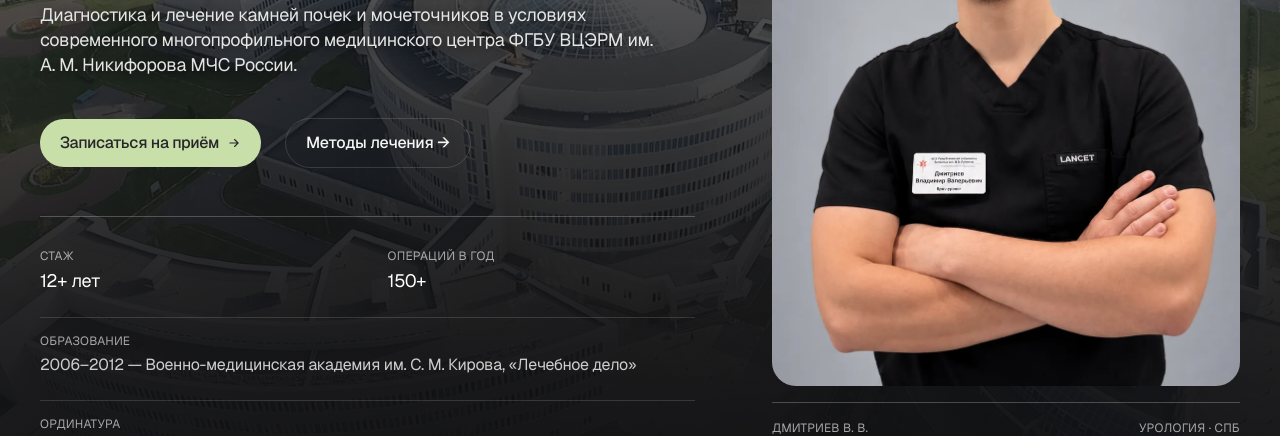
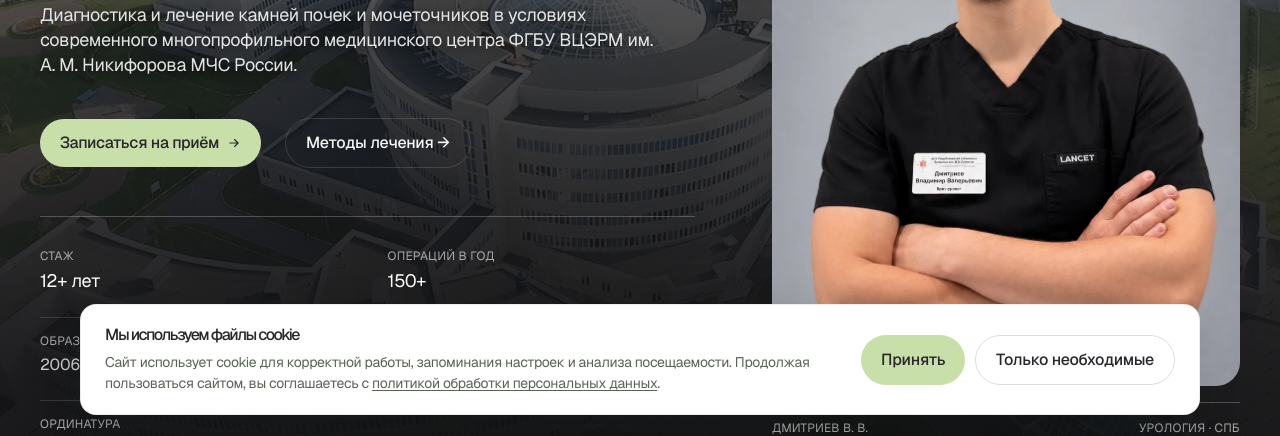
Before and after one commit to albeweb/dmitriev-uro, a plain HTML site: page index.html in a window 1280 px wide. Shown: the part 369-805 px from the top of the page. Drawn offline with Linux system fonts and the light colour scheme; a script that the page names is missing.

Commit message:
Update index.html

```diff
--- a/index.html
+++ b/index.html
@@ -65,6 +65,91 @@
 }
 </script>
 <link rel="stylesheet" href="style.css"/>
+<style>
+/* ===== Cookie banner ===== */
+.cookie-banner{
+  position: fixed;
+  left: 0;
+  right: 0;
+  bottom: 0;
+  z-index: 900;
+  padding: 0 16px calc(16px + env(safe-area-inset-bottom, 0px));
+  opacity: 0;
+  visibility: hidden;
+  transform: translateY(20px);
+  transition: opacity .3s ease, transform .3s ease, visibility .3s;
+  pointer-events: none;
+}
+.cookie-banner.is-visible{
+  opacity: 1;
+  visibility: visible;
+  transform: none;
+  pointer-events: auto;
+}
+.cookie-banner.is-dismissed{ display: none; }
+
+.cookie-banner__inner{
+  max-width: 1120px;
+  margin: 0 auto;
+  display: flex;
+  align-items: center;
+  gap: 24px;
+  padding: 20px 24px;
+  background: #ffffff;
+  border: 1px solid rgba(0,0,0,.08);
+  border-radius: 16px;
+  box-shadow: 0 12px 40px rgba(20,30,20,.16);
+}
+
+.cookie-banner__content{ min-width: 0; }
+
+.cookie-banner__title{
+  margin: 0 0 6px;
+  font-size: 16px;
+  font-weight: 500;
+  line-height: 1.3;
+  color: inherit;
+}
+
+.cookie-banner__text{
+  margin: 0;
+  font-size: 14px;
+  line-height: 1.5;
+  color: #5a6357;
+  max-width: 760px;
+}
+.cookie-banner__text a{
+  color: inherit;
+  text-decoration: underline;
+  text-underline-offset: 2px;
+}
+
+.cookie-banner__actions{
+  display: flex;
+  gap: 10px;
+  flex-shrink: 0;
+  margin-left: auto;
+}
+.cookie-banner__btn{ white-space: nowrap; }
+
+@media (max-width: 860px){
+  .cookie-banner__inner{
+    flex-direction: column;
+    align-items: stretch;
+    gap: 16px;
+    padding: 18px;
+  }
+  .cookie-banner__actions{ margin-left: 0; }
+}
+@media (max-width: 480px){
+  .cookie-banner__actions{ flex-direction: column-reverse; }
+  .cookie-banner__btn{ width: 100%; justify-content: center; }
+}
+
+@media (prefers-reduced-motion: reduce){
+  .cookie-banner{ transition: none; }
+}
+</style>
 </head>
 <body>
 <svg width="0" height="0" aria-hidden="true" focusable="false" style="position:absolute;left:-9999px"><defs><symbol id="i-arrow-right" viewBox="0 0 24 24" fill="none" stroke="currentColor" stroke-width="2" stroke-linecap="round" stroke-linejoin="round"><path d="M5 12h14M13 6l6 6-6 6"/></symbol><symbol id="i-arrow-left" viewBox="0 0 24 24" fill="none" stroke="currentColor" stroke-width="1.8" stroke-linecap="round" stroke-linejoin="round"><path d="M15 18l-6-6 6-6"/></symbol><symbol id="i-arrow-right-thin" viewBox="0 0 24 24" fill="none" stroke="currentColor" stroke-width="1.8" stroke-linecap="round" stroke-linejoin="round"><path d="M9 6l6 6-6 6"/></symbol><symbol id="i-close" viewBox="0 0 24 24" fill="none" stroke="currentColor" stroke-width="1.8" stroke-linecap="round" stroke-linejoin="round"><path d="M6 6l12 12M18 6L6 18"/></symbol></defs></svg>
@@ -286,7 +371,7 @@
       </div>
       <div class="footer-map reveal"><iframe src="https://yandex.ru/map-widget/v1/?ll=30.232500%2C59.998900&z=16&pt=30.232500,59.998900,pm2rdm&mode=search&text=%D1%83%D0%BB.%20%D0%9E%D0%BF%D1%82%D0%B8%D0%BA%D0%BE%D0%B2%2C%2054%2C%20%D0%A1%D0%B0%D0%BD%D0%BA%D1%82-%D0%9F%D0%B5%D1%82%D0%B5%D1%80%D0%B1%D1%83%D1%80%D0%B3" width="100%" height="100%" frameborder="0" allowfullscreen="true" loading="lazy" referrerpolicy="no-referrer-when-downgrade" title="Карта — Санкт-Петербург, ул. Оптиков, д. 54"></iframe></div>
     </div>
-    <div class="footer-bottom"><span>© 2026 Дмитриев Владимир Валерьевич. Все права защищены.</span><a href="https://albe.su" target="_blank" rel="noopener" class="footer-credit">Сайт разработан в ALBE <span class="albe-digital">DIGITAL</span></a><span><a href="/privacy/">Политика конфиденциальности</a> · <a href="/terms/">Пользовательское соглашение</a></span></div>
+    <div class="footer-bottom"><span>© 2026 Дмитриев Владимир Валерьевич. Все права защищены.</span><a href="https://albe.su" target="_blank" rel="noopener" class="footer-credit">Сайт разработан в ALBE <span class="albe-digital">DIGITAL</span></a><span><a href="/privacy/">Политика конфиденциальности</a> · <a href="/terms/">Пользовательское соглашение</a> · <a href="#" data-cookie-settings>Настройки cookie</a></span></div>
     <p class="footer-legal">Имеются противопоказания. Необходима консультация специалиста. Информация на сайте не является публичной офертой и не заменяет очную консультацию врача. Сайт соответствует требованиям приказа Минздрава России № 118н от 30.12.2014.</p>
   </div>
 </footer>
@@ -294,6 +379,21 @@
 <div class="success-modal" id="successModal" role="dialog" aria-modal="true" aria-labelledby="successModalTitle" aria-hidden="true"><div class="success-modal__backdrop" data-success-close></div><div class="success-modal__panel" role="document"><button type="button" class="success-modal__close" aria-label="Закрыть" data-success-close><svg width="18" height="18" viewBox="0 0 24 24" aria-hidden="true"><use href="#i-close"/></svg></button><div class="success-modal__icon" aria-hidden="true"><svg viewBox="0 0 52 52" xmlns="http://www.w3.org/2000/svg"><circle class="success-icon__circle" cx="26" cy="26" r="24" fill="none"/><path class="success-icon__check" fill="none" d="M14 27l8 8 16-16"/></svg></div><h2 class="success-modal__title" id="successModalTitle">Ваша заявка успешно отправлена</h2><p class="success-modal__text">Мы свяжемся с вами в ближайшее время. В случае возникновения дополнительных вопросов звоните по телефону <a href="tel:+78126482408">+7 (812) 648-24-08</a>.</p><div class="success-modal__actions"><button type="button" class="btn btn-sage" data-success-close>Понятно</button></div></div></div>
 <div class="modal" id="symptomModal" role="dialog" aria-modal="true" aria-labelledby="modalTitle" aria-hidden="true"><div class="modal-backdrop" data-modal-close></div><div class="modal-panel" role="document"><button type="button" class="modal-close" aria-label="Закрыть" data-modal-close><svg width="16" height="16" viewBox="0 0 24 24" aria-hidden="true"><use href="#i-close"/></svg></button><span class="caption modal-eyebrow">Возможные причины</span><h2 class="modal-title" id="modalTitle"></h2><div class="modal-body"><div class="modal-block"><h3>Что это может быть</h3><p id="modalCauses"></p></div><div class="modal-block"><h3>Чем это может грозить</h3><p id="modalRisks"></p></div></div><div class="modal-actions"><a href="#appointment" class="btn btn-sage" data-modal-close>Записаться на приём <svg width="14" height="14" viewBox="0 0 24 24" aria-hidden="true"><use href="#i-arrow-right"/></svg></a><button type="button" class="btn btn-ghost" data-modal-close>Позже</button></div></div></div>
 <div class="lightbox" id="lightbox" role="dialog" aria-modal="true" aria-label="Просмотр изображения" aria-hidden="true"><div class="lightbox__backdrop" data-lightbox-close></div><button type="button" class="lightbox__close" aria-label="Закрыть" data-lightbox-close><svg width="20" height="20" viewBox="0 0 24 24" aria-hidden="true"><use href="#i-close"/></svg></button><img class="lightbox__img" id="lightboxImg" src="" alt=""/></div>
+
+<!-- Cookie banner -->
+<div class="cookie-banner" id="cookieBanner" role="region" aria-labelledby="cookieBannerTitle" aria-hidden="true">
+  <div class="cookie-banner__inner">
+    <div class="cookie-banner__content">
+      <h2 class="cookie-banner__title" id="cookieBannerTitle">Мы используем файлы cookie</h2>
+      <p class="cookie-banner__text">Сайт использует cookie для корректной работы, запоминания настроек и анализа посещаемости. Продолжая пользоваться сайтом, вы соглашаетесь с <a href="/privacy/" target="_blank" rel="noopener">политикой обработки персональных данных</a>.</p>
+    </div>
+    <div class="cookie-banner__actions">
+      <button type="button" class="btn btn-sage cookie-banner__btn" id="cookieAccept">Принять</button>
+      <button type="button" class="btn btn-ghost cookie-banner__btn" id="cookieDecline">Только необходимые</button>
+    </div>
+  </div>
+</div>
+
 <script>
 'use strict';
 const byId=(id)=>document.getElementById(id);
@@ -361,7 +461,42 @@ function initEducationCarousel(){
   updateUI();
 }
 function initLightbox(){const lb=byId('lightbox');const img=byId('lightboxImg');if(!lb||!img)return;document.querySelectorAll('.method-media img, .education-media img').forEach(source=>{source.addEventListener('click',(e)=>{e.stopPropagation();const src=source.currentSrc||source.src;img.src=src;img.alt=source.alt||'';Modal.open(lb,'.lightbox__close')})});lb.querySelectorAll('[data-lightbox-close]').forEach(el=>{el.addEventListener('click',()=>Modal.close(lb))});Modal.trapFocus(lb)}
-document.addEventListener('DOMContentLoaded',()=>{initNav();initReveal();initSymptomModal();initSuccessModal();initEscapeHandler();initPhoneMask();initForm();initMethodsCarousel();initEducationCarousel();initLightbox()});
+function initCookieBanner(){
+  const KEY='cookie-consent-v1';
+  const banner=byId('cookieBanner');
+  if(!banner)return;
+
+  let stored=null;
+  try{ stored=localStorage.getItem(KEY); }catch(e){}
+  if(stored) return;
+
+  const show=()=>{
+    banner.classList.remove('is-dismissed');
+    banner.classList.add('is-visible');
+    banner.setAttribute(ARIA.HIDDEN,'false');
+  };
+
+  const close=(value)=>{
+    try{ localStorage.setItem(KEY, value); }catch(e){}
+    banner.classList.remove('is-visible');
+    banner.setAttribute(ARIA.HIDDEN,'true');
+    setTimeout(()=>banner.classList.add('is-dismissed'), 350);
+  };
+
+  setTimeout(show, 800);
+
+  byId('cookieAccept')?.addEventListener('click', ()=>close('accepted'));
+  byId('cookieDecline')?.addEventListener('click', ()=>close('essential'));
+
+  document.querySelectorAll('[data-cookie-settings]').forEach(btn=>{
+    btn.addEventListener('click', (e)=>{
+      e.preventDefault();
+      try{ localStorage.removeItem(KEY); }catch(err){}
+      show();
+    });
+  });
+}
+document.addEventListener('DOMContentLoaded',()=>{initNav();initReveal();initSymptomModal();initSuccessModal();initEscapeHandler();initPhoneMask();initForm();initMethodsCarousel();initEducationCarousel();initLightbox();initCookieBanner()});
 </script>
 <script>
 (function(){
```
